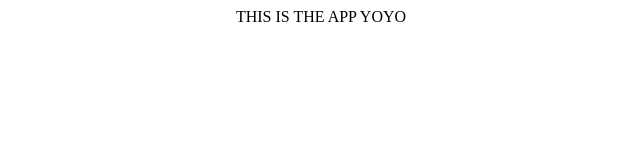
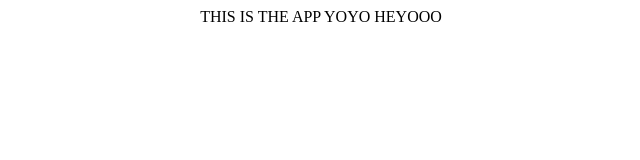
Before and after one commit to gmPuryear/newsletter-signup, a React (Create React App) app: page / in a window 1280 px wide. Shown: the top 160 px of the page, without its empty margins (319-959 px from the left). Built offline with nearby package versions, Linux system fonts and the light colour scheme.

Commit message:
first commit

```diff
--- a/src/App.js
+++ b/src/App.js
@@ -3,7 +3,7 @@ import './App.css';
 function App() {
   return (
     <div className="App">
-      THIS IS THE APP YOYO
+      THIS IS THE APP YOYO HEYOOO
     </div>
   );
 }
```
